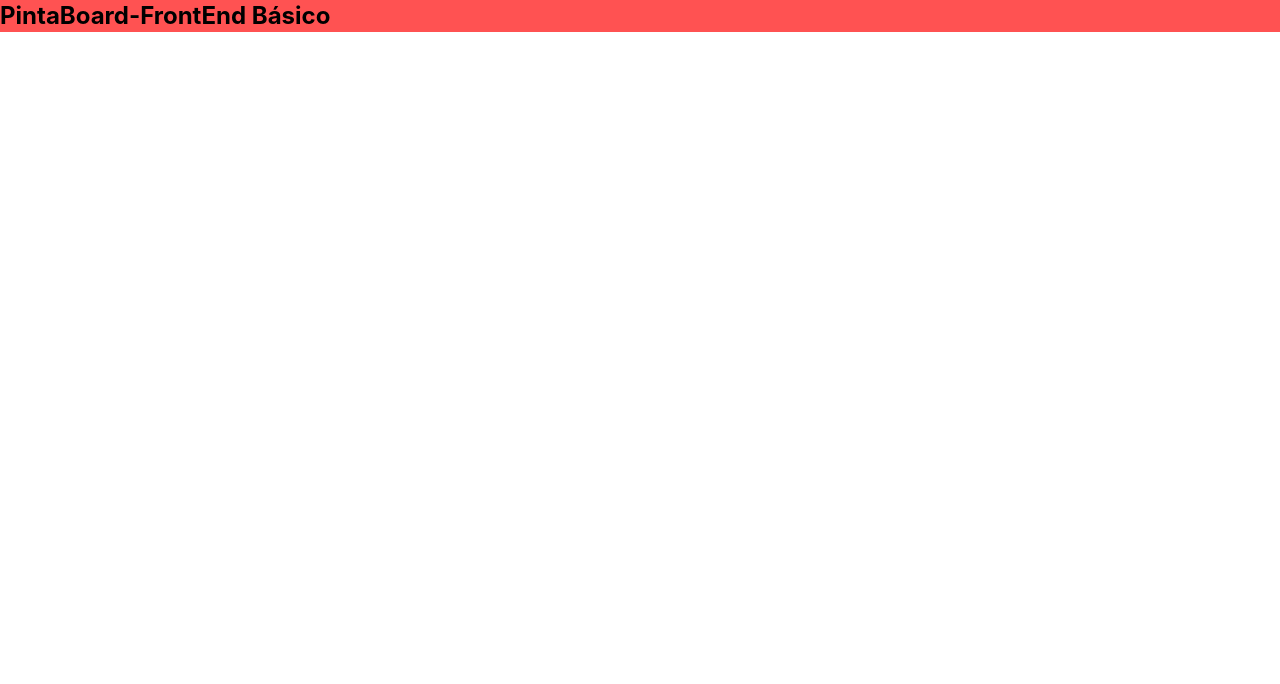
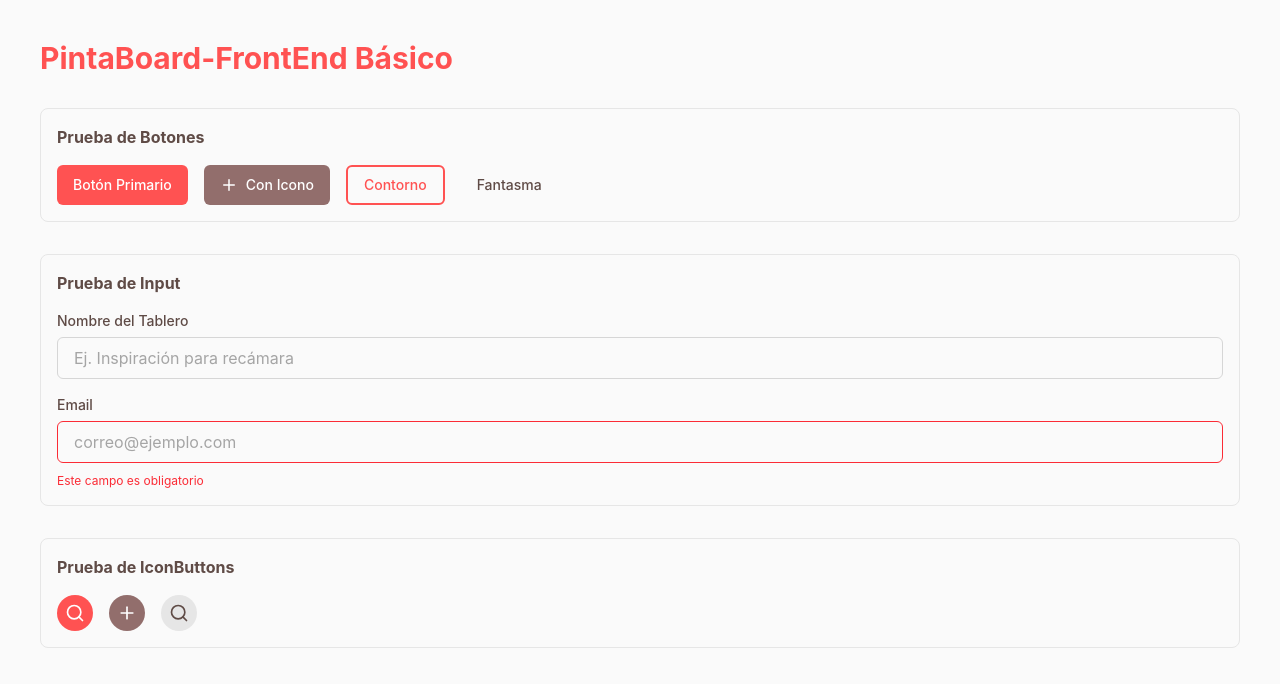
Before and after one commit to JoseAlfonsoB/PintBoard-FrontEnd, a React (Vite) app: page /app in a window 1280 px wide. Shown: the top 684 px of the page. Built offline with nearby package versions, Linux system fonts and the light colour scheme.

Commit message:
UPDATE: Creación de la arquitectura siguiendo la jerarquia de Atomic Design. Y creación de los componentes Atomicos (Button, Input, IconButton).

```diff
--- a/src/App.jsx
+++ b/src/App.jsx
@@ -1,9 +1,50 @@
-import React from 'react'
+// src/App.jsx
+import React from 'react';
+import { Search, Plus } from 'lucide-react'; // Importamos iconos de lucide para probar
+import Button from './components/atoms/Button';
+import Input from './components/atoms/Input';
+import IconButton from './components/atoms/IconButton';
 
 const App = () => {
   return (
-    <div className='bg-redPrimary-300 text-2xl font-bold '>PintaBoard-FrontEnd Básico</div>
-  )
-}
+    <div className="p-10 flex flex-col gap-8 bg-Neutral-50 min-h-screen">
+      <h1 className="text-redPrimary-300 text-3xl font-kaushan font-bold">
+        PintaBoard-FrontEnd Básico
+      </h1>
 
-export default App
+      <section className="flex flex-col gap-4 p-4 border border-Neutral-200 rounded-lg">
+        <h2 className="font-lato font-bold text-CafeSecondary-400">Prueba de Botones</h2>
+        <div className="flex gap-4">
+          <Button variant="primary">Botón Primario</Button>
+          <Button variant="secondary" Icon={Plus}>Con Icono</Button>
+          <Button variant="outline">Contorno</Button>
+          <Button variant="ghost">Fantasma</Button>
+        </div>
+      </section>
+
+      <section className="flex flex-col gap-4 p-4 border border-Neutral-200 rounded-lg">
+        <h2 className="font-lato font-bold text-CafeSecondary-400">Prueba de Input</h2>
+        <Input
+          label="Nombre del Tablero"
+          placeholder="Ej. Inspiración para recámara"
+        />
+        <Input
+          label="Email"
+          error="Este campo es obligatorio"
+          placeholder="correo@ejemplo.com"
+        />
+      </section>
+
+      <section className="flex flex-col gap-4 p-4 border border-Neutral-200 rounded-lg">
+        <h2 className="font-lato font-bold text-CafeSecondary-400">Prueba de IconButtons</h2>
+        <div className="flex gap-4">
+          <IconButton Icon={Search} variant="primary" />
+          <IconButton Icon={Plus} variant="secondary" />
+          <IconButton Icon={Search} variant="neutral" />
+        </div>
+      </section>
+    </div>
+  );
+};
+
+export default App;
--- /dev/null
+++ b/src/components/atoms/Button.jsx
@@ -0,0 +1,38 @@
+// src/components/atoms/Button.jsx
+import React from 'react';
+
+const Button = ({
+    children,
+    variant = 'primary',
+    size = 'md',
+    Icon,
+    className = '',
+    ...props
+}) => {
+    const baseStyles = "inline-flex items-center justify-center font-lato transition-all duration-200 rounded-md font-medium focus:outline-none focus:ring-2 focus:ring-offset-2";
+
+    const variants = {
+        primary: "bg-redPrimary-300 text-white hover:bg-redPrimary-400 focus:ring-redPrimary-200",
+        secondary: "bg-CafeSecondary-300 text-white hover:bg-CafeSecondary-400 focus:ring-CafeSecondary-200",
+        outline: "border-2 border-redPrimary-300 text-redPrimary-300 hover:bg-redPrimary-100",
+        ghost: "bg-transparent text-CafeSecondary-400 hover:bg-Neutral-200",
+    };
+
+    const sizes = {
+        sm: "px-3 py-1.5 text-xs",
+        md: "px-4 py-2 text-sm",
+        lg: "px-6 py-3 text-base",
+    };
+
+    return (
+        <button
+            className={`${baseStyles} ${variants[variant]} ${sizes[size]} ${className}`}
+            {...props}
+        >
+            {Icon && <Icon className="mr-2" size={18} />}
+            {children}
+        </button>
+    );
+};
+
+export default Button;
--- /dev/null
+++ b/src/components/atoms/IconButton.jsx
@@ -0,0 +1,22 @@
+// src/components/atoms/IconButton.jsx
+import React from 'react';
+
+const IconButton = ({ Icon, variant = 'primary', className = '', ...props }) => {
+    const variants = {
+        primary: "bg-redPrimary-300 text-white hover:bg-redPrimary-400",
+        secondary: "bg-CafeSecondary-300 text-white hover:bg-CafeSecondary-400",
+        neutral: "bg-Neutral-200 text-CafeSecondary-400 hover:bg-Neutral-300",
+        transparent: "bg-transparent text-CafeSecondary-300 hover:text-redPrimary-300"
+    };
+
+    return (
+        <button
+            className={`p-2 rounded-full transition-colors flex items-center justify-center ${variants[variant]} ${className}`}
+            {...props}
+        >
+            <Icon size={20} />
+        </button>
+    );
+};
+
+export default IconButton;
--- /dev/null
+++ b/src/components/atoms/Input.jsx
@@ -0,0 +1,24 @@
+// src/components/atoms/Input.jsx
+import React from 'react';
+
+const Input = ({ label, error, className = '', ...props }) => {
+    return (
+        <div className="flex flex-col w-full gap-1.5">
+            {label && <label className="text-sm font-medium text-CafeSecondary-400 font-lato">{label}</label>}
+            <input
+                className={`
+
+                    w-full px-4 py-2 rounded-md border bg-Neutral-50 text-CafeSecondary-500 font-lato
+                border-Neutral-300 focus:border-redPrimary-300 focus:ring-1 focus:ring-redPrimary-300
+                outline-none transition-all placeholder:text-Neutral-400
+                ${error ? 'border-red-500' : ''}
+                ${className}
+        `}
+                {...props}
+            />
+            {error && <span className="text-xs text-red-500 mt-1">{error}</span>}
+        </div>
+    );
+};
+
+export default Input;
```
